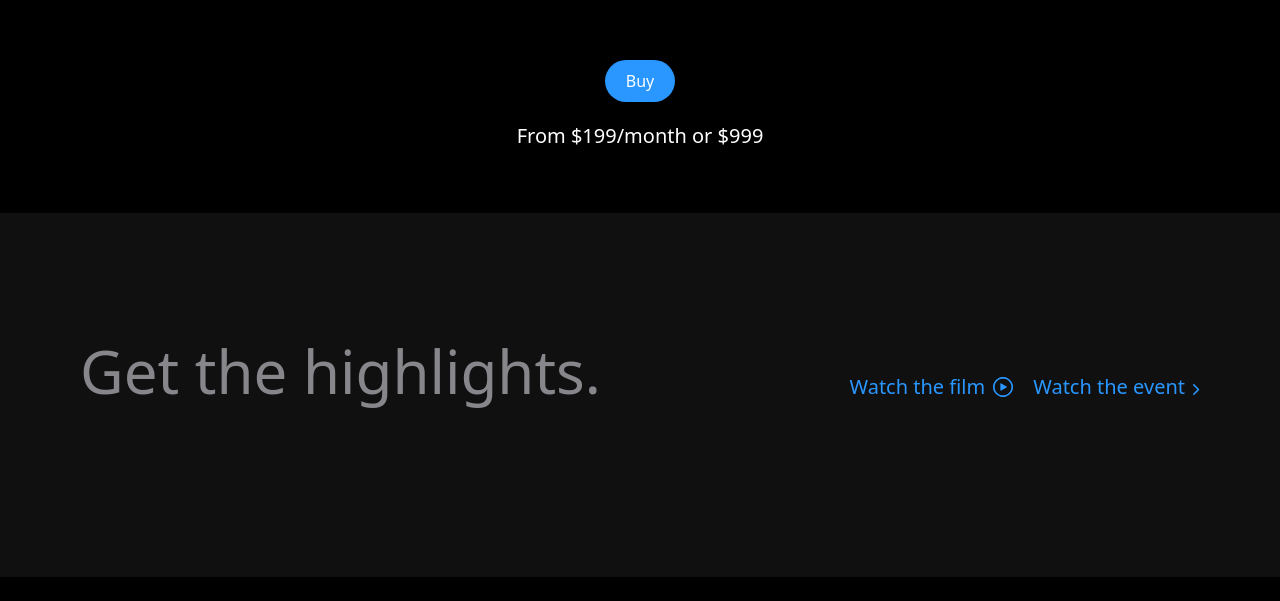
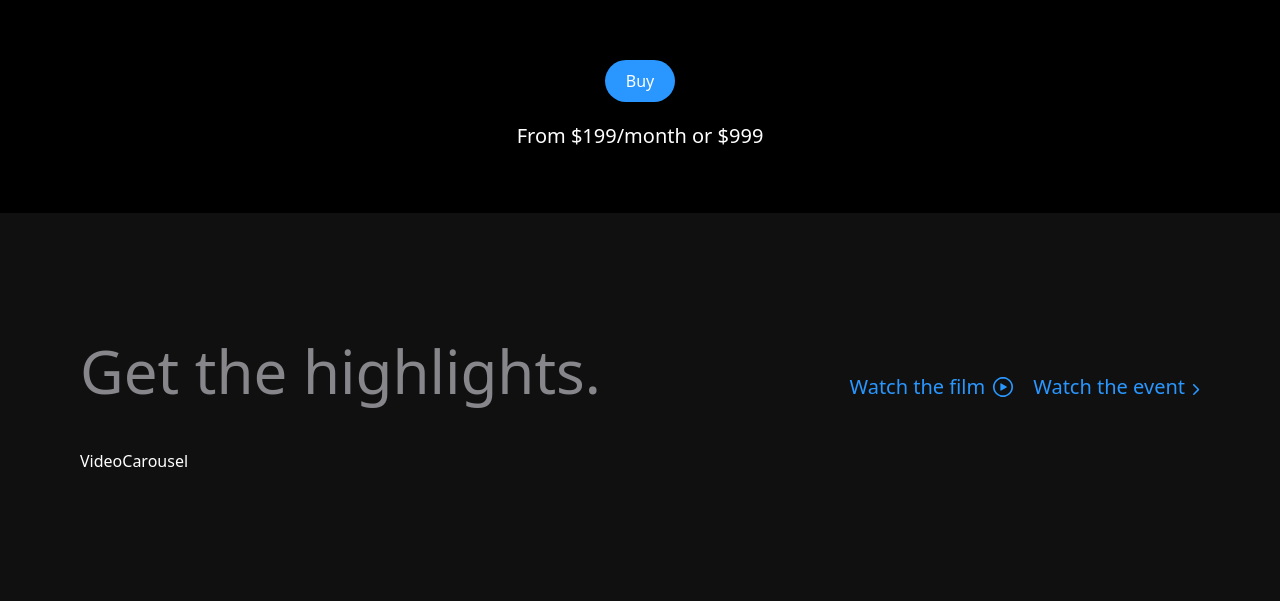
Before and after one commit to mdnoble1/apple-clone, a React (Vite) app: page / in a window 1280 px wide. Shown: the part 587-1188 px from the top of the page. Before the commit the page ends 1164 px from the top, so only its background shows below. Built offline with nearby package versions, Linux system fonts and the light colour scheme.

Commit message:
created video carousel component

```diff
--- a/src/components/Highlights.jsx
+++ b/src/components/Highlights.jsx
@@ -1,6 +1,7 @@
 import { useGSAP } from "@gsap/react";
 import gsap from "gsap";
 import { rightImg, watchImg } from "../utils/Index";
+import VideoCarousel from "./VideoCarousel";
 
 const Highlights = () => {
   useGSAP(() => {
@@ -22,7 +23,8 @@ const Highlights = () => {
       id="highlights"
       className="w-screen overflow-hidden h-full common-padding bg-zinc"
     >
-      <dir className="screen-max-width">
+      <div className="screen-max-width">
+        {/* content part */}
         <div className="mb-12 w-full md:flex items-end justify-between">
           <h1 id="title" className="section-heading">
             Get the highlights.
@@ -38,7 +40,9 @@ const Highlights = () => {
             </p>
           </div>
         </div>
-      </dir>
+        {/* video carousel part  */}
+        <VideoCarousel></VideoCarousel>
+      </div>
     </section>
   );
 };
--- /dev/null
+++ b/src/components/VideoCarousel.jsx
@@ -0,0 +1,9 @@
+
+
+const VideoCarousel = () => {
+  return (
+    <div>VideoCarousel</div>
+  )
+}
+
+export default VideoCarousel
```
